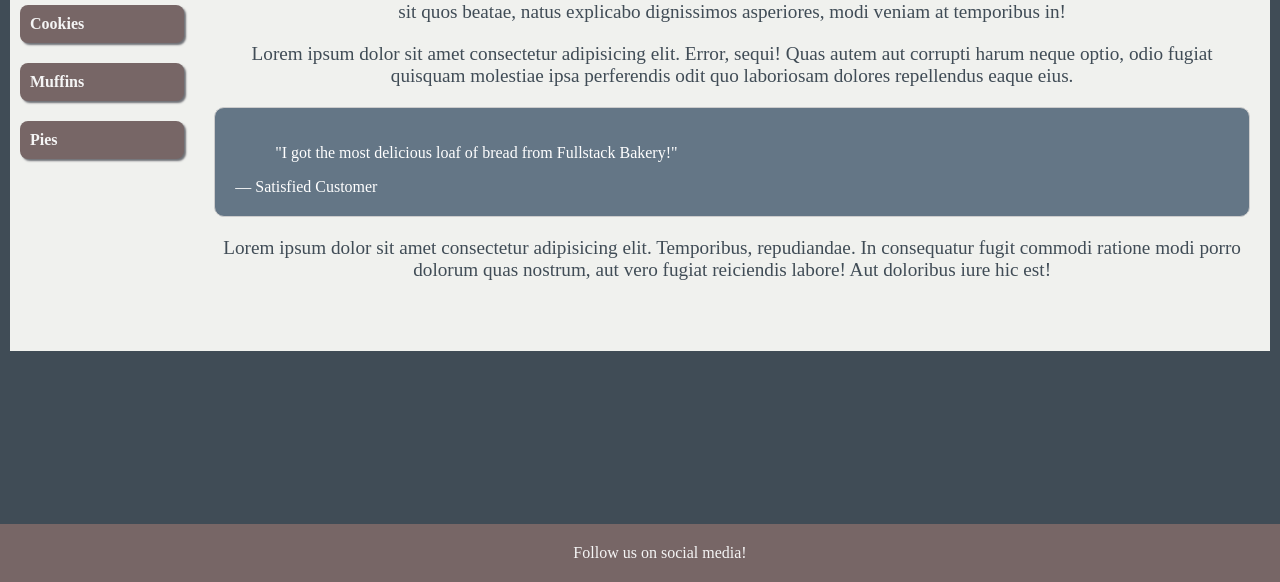
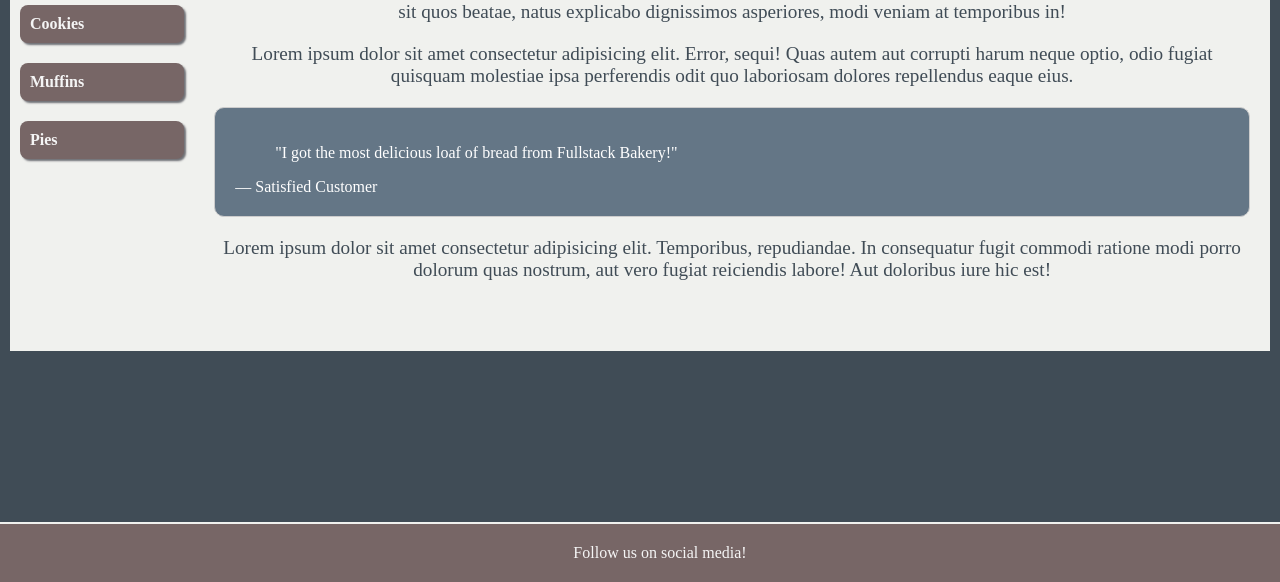
Before and after one commit to angel-hsuu/Unit1.FullstackBakery, a plain HTML site: page index.html in a window 1280 px wide. Shown: the part 218-800 px from the top of the page. Drawn offline with Linux system fonts and the light colour scheme.

Commit message:
FullstackBakery

```diff
--- a/styles.css
+++ b/styles.css
@@ -116,6 +116,7 @@ footer{
     position: fixed;
     bottom: 0;
     left: 0;
+    border-top: 2px solid rgb(240, 241, 238);
 }
 .highlight{
     padding-bottom: 50px;
```
